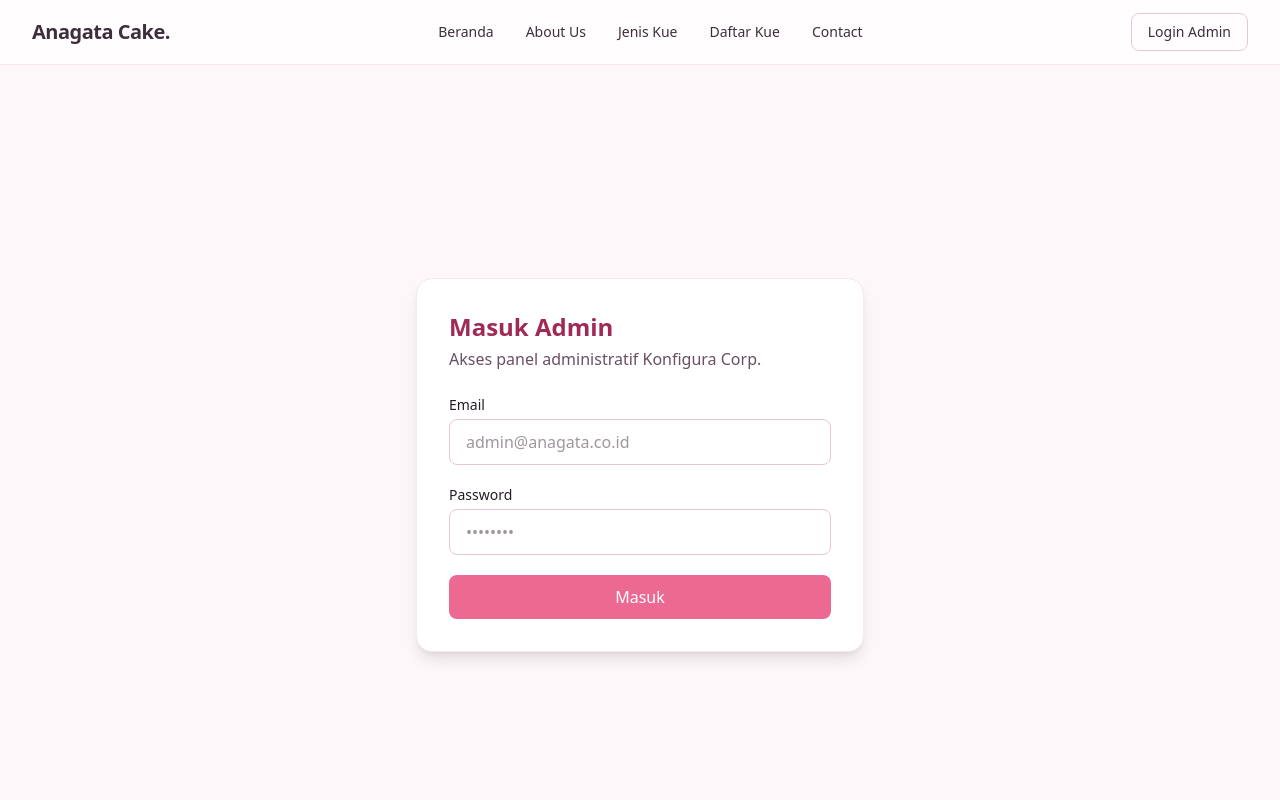
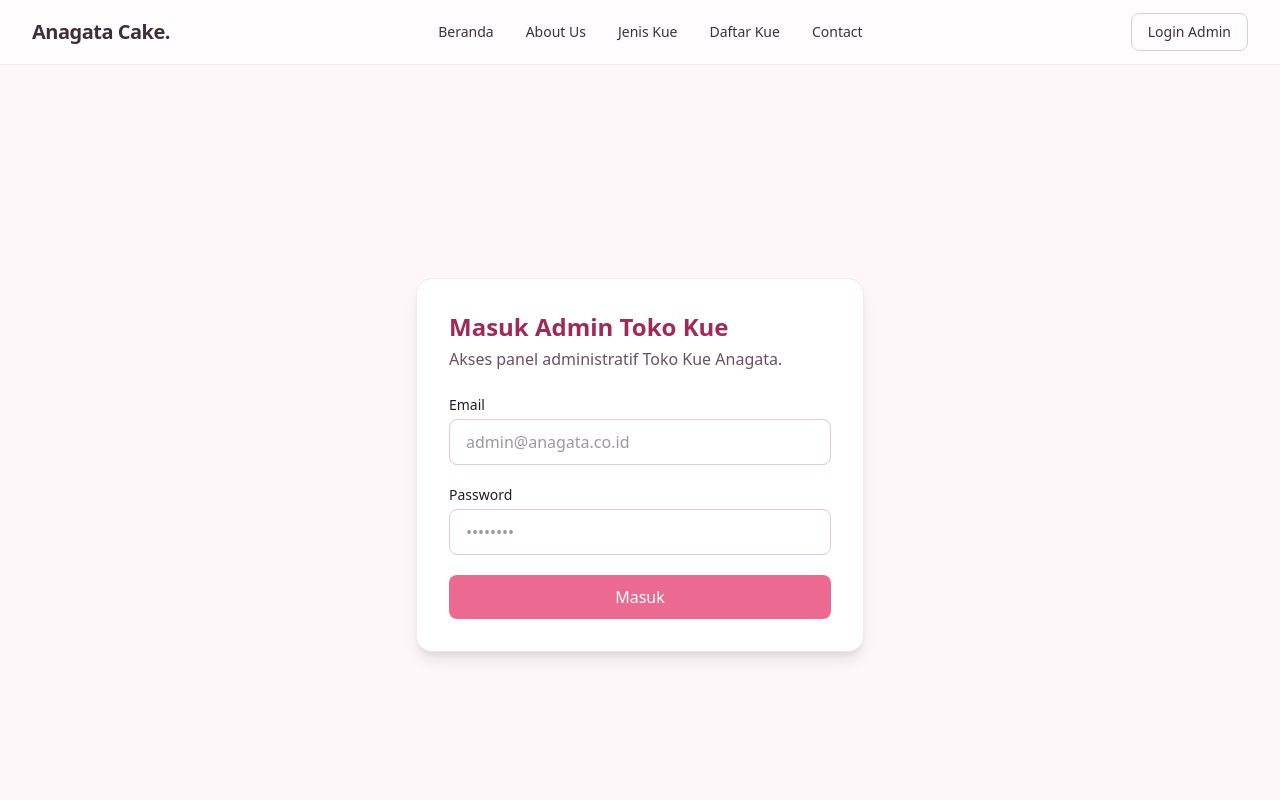
Before and after one commit to njwrafafzh/UAS-Administrasi-Server, a Next.js app in the folder web-dinamis/: page /login in a window 1280 px wide. Shown: the top 800 px of the page. Built offline with nearby package versions, Linux system fonts and the light colour scheme.

Commit message:
commit 10

```diff
--- a/web-dinamis/src/components/LoginForm.tsx
+++ b/web-dinamis/src/components/LoginForm.tsx
@@ -35,9 +35,9 @@ export default function LoginForm() {
 
   return (
     <div className="w-full max-w-md bg-white rounded-2xl shadow-lg border border-neutral-200 p-8">
-      <h1 className="text-2xl font-bold text-primary-900 mb-1">Masuk Admin</h1>
+      <h1 className="text-2xl font-bold text-primary-900 mb-1">Masuk Admin Toko Kue</h1>
       <p className="text-neutral-600 mb-6">
-        Akses panel administratif Konfigura Corp.
+        Akses panel administratif Toko Kue Anagata.
       </p>
 
       {error && (
```
